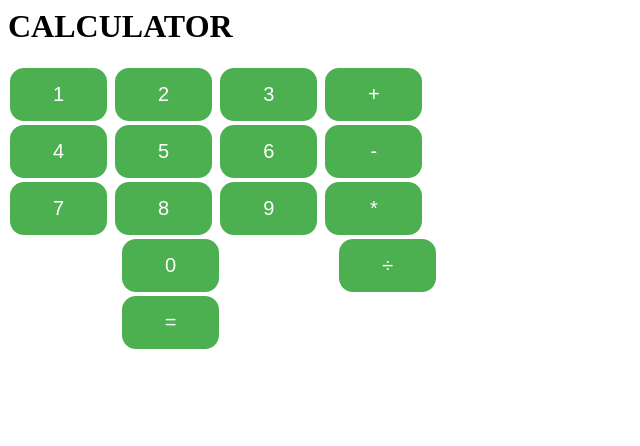
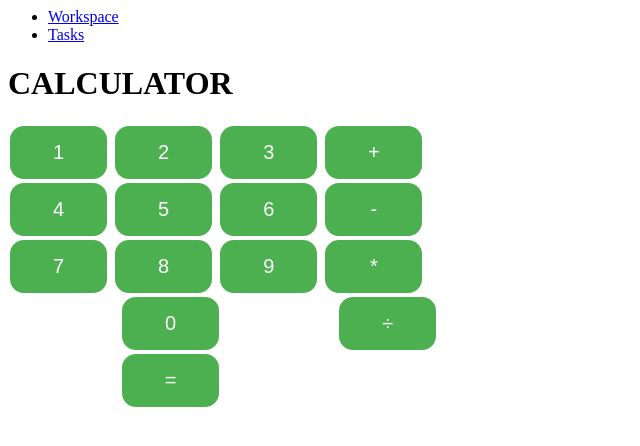
Before and after one commit to hamzamohd/firstProject, a plain HTML site: page testFolder/index.html in a window 1280 px wide. Shown: the whole page, without its empty margins (0-640 px from the left). Drawn offline with Linux system fonts and the light colour scheme.

Commit message:
added navbar to index.html

```diff
--- a/testFolder/index.html
+++ b/testFolder/index.html
@@ -61,10 +61,22 @@
 
 <html>
   <head>
-    <h1>CALCULATOR</h1>
     <link rel="stylesheet" href="main.css" />
   </head>
   <body>
+    <div class = "navbar">
+          <ul class = "navbar-list">
+              <li class = "navbar-list-item">
+                  <a class = "navbar-link" href = "index.html"> Workspace </a>
+              </li>
+              <li class = "navbar-list-item active-link">
+                      <a class = "navbar-link" href = "tasks.html"> Tasks </a>
+              </li>
+          </ul>
+    </div>
+
+    <h1>CALCULATOR</h1>
+
     <div> <button id="one" class="button">1</button> <button id="two" class="button">2</button> <button id="three" class="button">3</button> <button id="add" class="button">+</button> </div>
     <div> <button id="four" class="button">4</button> <button id="five" class="button">5</button> <button id="six" class="button">6</button> <button id="subtract" class="button">-</button> </div>
     <div> <button id="seven" class="button">7</button> <button id="eight" class="button">8</button> <button id="nine" class="button">9</button> <button id="multiply" class="button">*</button> </div>
```
